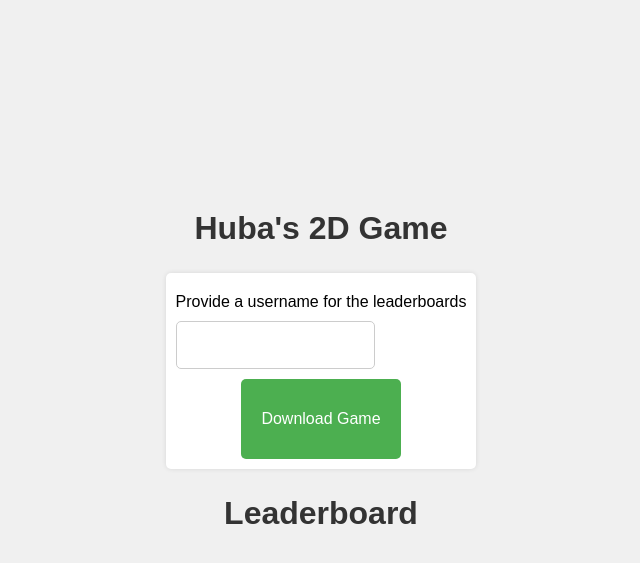
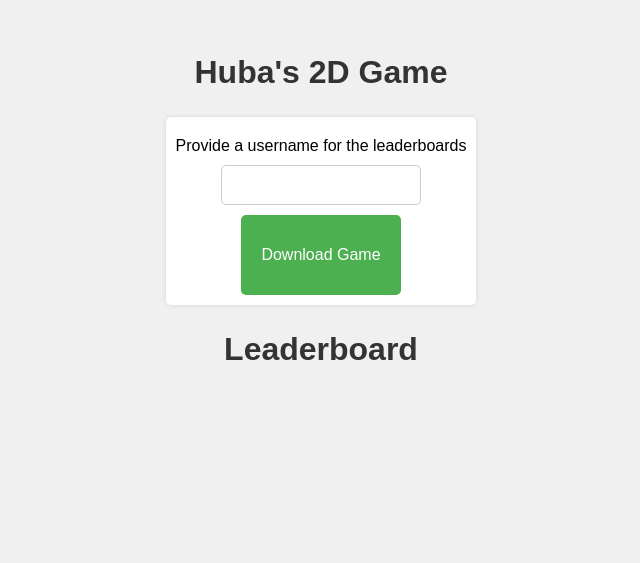
Before and after one commit to hubajoo/GameServer, a website: page client/index.html in a window 1280 px wide. Shown: the part 173-736 px from the top of the page, without its empty margins (319-959 px from the left). Drawn offline with Linux system fonts and the light colour scheme; no server answers.

Commit message:
final touches

```diff
--- a/client/styles.css
+++ b/client/styles.css
@@ -6,7 +6,6 @@ body {
 }
 
 #root {
-  margin-top: 20vh;
   display: flex;
   flex-direction: column;
   align-items: center;
@@ -63,15 +62,15 @@ label {
 input[type="text"],
 input[type="password"],
 input[type="email"] {
+  width: 200px;
   /* Set a fixed width */
-  height: 6vh;
+  height: 40px;
   /* Set a fixed height */
   padding: 10px;
   margin: 10px 0;
   box-sizing: border-box;
   border: 1px solid #ccc;
   border-radius: 5px;
-  align-items: center;
 }
 
 #downloadBox {
@@ -87,3 +86,9 @@ input[type="email"] {
   display: block;
   margin: 0 auto;
 }
+
+#userForm {
+  display: flex;
+  flex-direction: column;
+  align-items: center;
+}
```
Also changed, not shown: Images/screenshot.png (added), README.md.
